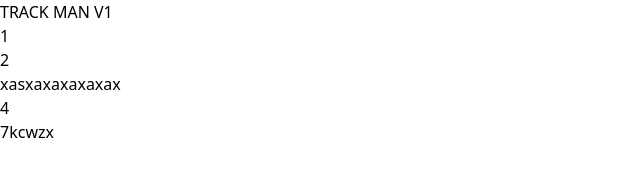
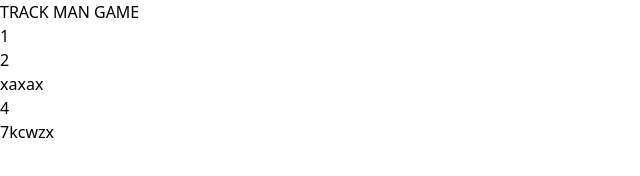
Before and after one commit to 72sevenzy2/first-projects, a website: page src/72.html in a window 1280 px wide. Shown: the whole page, without its empty margins (0-640 px from the left). Drawn offline with Linux system fonts and the light colour scheme.

Commit message:
Update 72.html

```diff
--- a/src/72.html
+++ b/src/72.html
@@ -10,7 +10,7 @@
 
 <body class="bg-gray-100 text-gray-900">
 
-    <p class="bg-slate-700 text-gray-100 p-4">TRACK MAN V1</p>
+    <p class="bg-slate-700 text-gray-100 p-4">TRACK MAN GAME</p>
 
     <div class="bd1 bg-blue-100 p-4 mb-4">
         <h1 class="l1 text-xl font-bold">1</h1>
@@ -19,7 +19,7 @@
         <h2 class="l2 text-xl font-bold">2</h2>
     </div>
     <div class="bd3 bg-yellow-100 p-4 mb-4">
-        <h3 class="l3 text-xl font-bold">xasxaxaxaxaxax</h3>
+        <h3 class="l3 text-xl font-bold">xaxax</h3>
     </div>
     <div class="bd4 bg-red-100 p-4 mb-4">
         <h4 class="l4 text-xl font-bold">4</h4>
```
